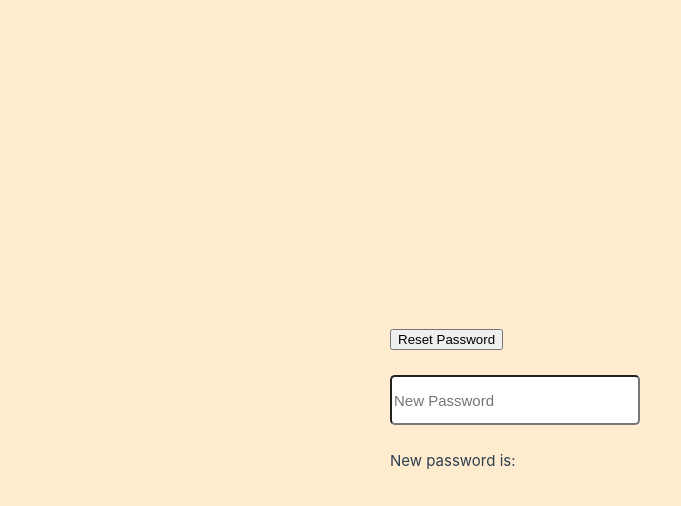
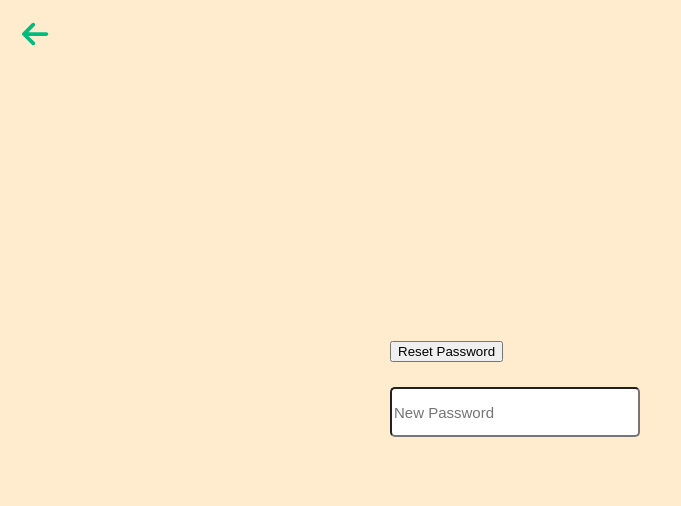
Before and after one commit to Bearmax-UCF/BEARMAX-V2, a Vue app in the folder Client/: page /resetPassword in a window 1280 px wide. Shown: the top 506 px of the page, without its empty margins (0-681 px from the left). Built offline with nearby package versions, Linux system fonts and the light colour scheme.

Commit message:
cosmetic changes as well as navigation after button presses

```diff
--- a/Client/src/components/EditUserInformation.vue
+++ b/Client/src/components/EditUserInformation.vue
@@ -167,6 +167,8 @@ export default {
 
                 console.log('SaveUserChangesApi call returned.');
 
+                router.push('/settings');
+
                 }
 
                 catch (error) {
--- a/Client/src/components/resetPassword.vue
+++ b/Client/src/components/resetPassword.vue
@@ -1,4 +1,8 @@
 <template>
+
+    <router-link to="/forgotpassword" style="position: absolute; left: 1.5%; top: 2%;">
+        <font-awesome-icon icon="arrow-left" size="2x" style=""/>
+    </router-link>
 
     <button @click="passwordReset">
 
@@ -13,7 +17,7 @@
     <br><br>
 
 
-    <p>New password is: {{ newPassword }}</p>
+    <!-- <p>New password is: {{ newPassword }}</p> -->
 
 </template>
 
@@ -23,6 +27,8 @@
 
     import { ref } from 'vue';
     import { resetPasswordApi } from '@/api';
+    import { FontAwesomeIcon } from '@fortawesome/vue-fontawesome';
+
 
 
 
@@ -63,6 +69,8 @@
                     const response = await resetPasswordApi({token:token, id:id, password:newPassword.value});
                     console.log("response is " + response);
 
+                    router.push('/homepage');
+
 
                 }
 
```
